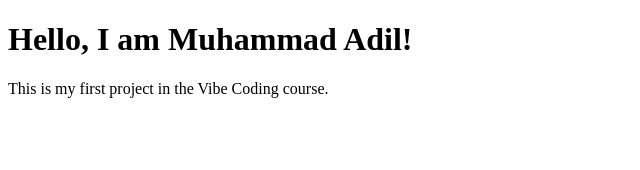
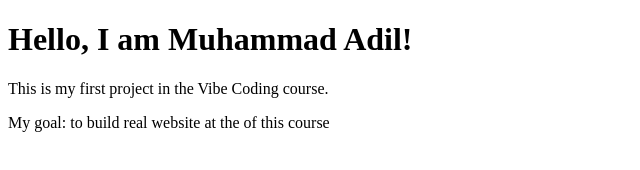
Before and after one commit to muhammadadi56810/hello-vib, a plain HTML site: page index.html in a window 1280 px wide. Shown: the whole page, without its empty margins (0-640 px from the left). Drawn offline with Linux system fonts and the light colour scheme.

Commit message:
Add my learning goal in index.html

```diff
--- a/index.html
+++ b/index.html
@@ -9,5 +9,6 @@
     <h1>Hello, I am Muhammad Adil!</h1>
 <p>This is my first project in the Vibe Coding
 course.</p>
+<p>My goal: to build real website at the of this course</p>
 </body>
 </html>
```
Also changed, not shown: 2 other files.
